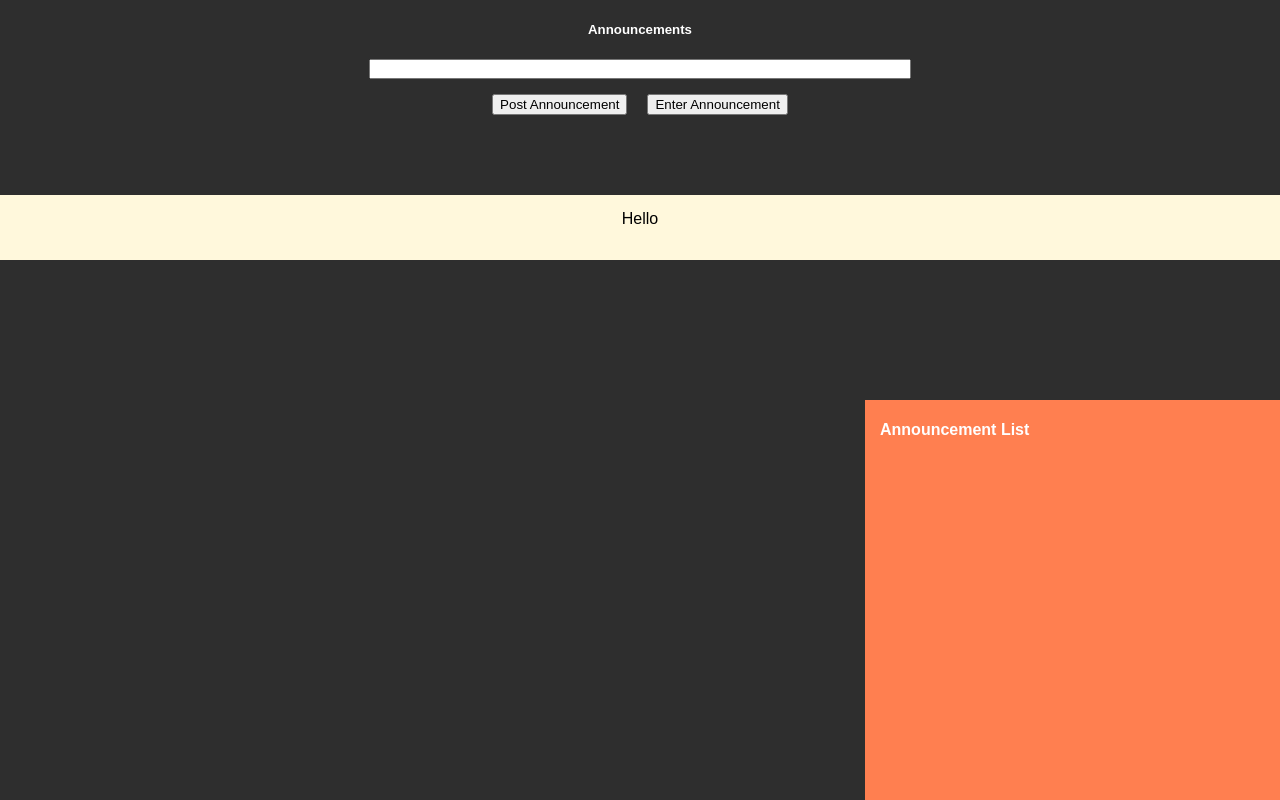
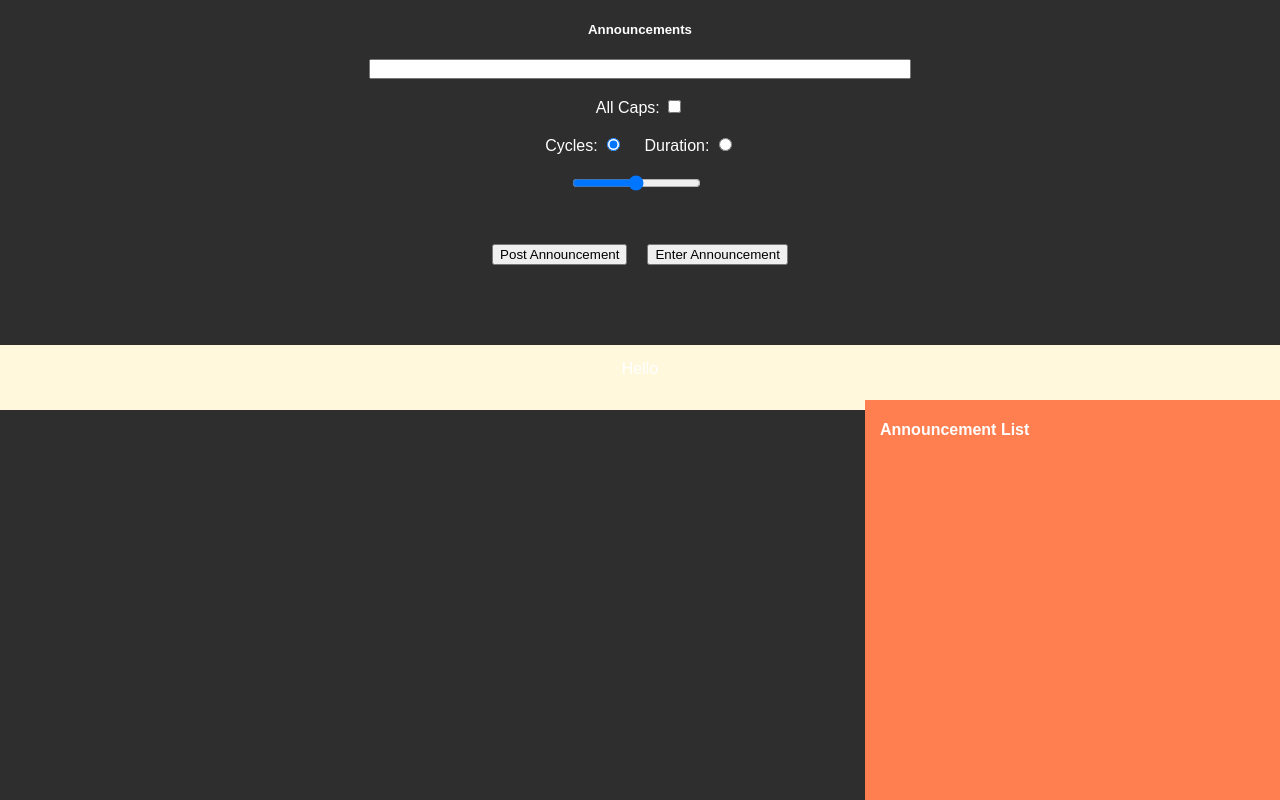
Before and after one commit to BdonGordon/Announcement-Board2.0, a React (Create React App) app in the folder announcement-board-2.0/: page / in a window 1280 px wide. Built offline with nearby package versions, Linux system fonts and the light colour scheme.

Commit message:
All Caps toggle is done. Cycles vs Duration toggle is done. Appearence/disappearance of the Minutes/Hrs/Days radio buttons based off of the Life Type is done too.

```diff
--- a/announcement-board-2.0/src/ListStyling.css
+++ b/announcement-board-2.0/src/ListStyling.css
@@ -17,3 +17,22 @@ body
     margin-bottom: 15px;
     align-content: center;
 }
+
+label {
+    color: white;
+}
+
+.custom-range {
+    margin-top: 20px;
+    margin-bottom: 20px;
+    margin-right: 10px;
+}
+
+.custom-radio {
+    margin-left: 10px;
+    margin-right: 10px;
+}
+
+.life-type-radio {
+    margin-right: 20px;
+}
--- a/announcement-board-2.0/src/components/MessageBoard/components/MessageBoard.tsx
+++ b/announcement-board-2.0/src/components/MessageBoard/components/MessageBoard.tsx
@@ -1,16 +1,102 @@
 import * as React from 'react';
 import '../../../ListStyling.css';
+import { MessageBoardProps } from '../containers/MessageBoardContainer';
+import MessageBoardContainer from '../containers/MessageBoardContainer';
 
-class MessageBoard extends React.Component {
+const initialState: MessageBoardProps.IState = {
+    isCaps: false,
+    isCycle: true
+};
+
+class MessageBoard extends React.Component<MessageBoardProps.IProps, MessageBoardProps.IState> {
+    constructor(props: MessageBoardProps.IProps) {
+        super(props);
+
+        this.state = initialState;
+        this.handleCapsToggle = this.handleCapsToggle.bind(this);
+        this.handlePost = this.handlePost.bind(this);
+        this.handleLifeTypeChange = this.handleLifeTypeChange.bind(this);
+        this.toggleLifeType = this.toggleLifeType.bind(this);
+    }
+
+    /**
+     * Simply checks if the allcaps checkbox is checked or not and sets the state
+     * @param e
+     */
+    handleCapsToggle(e: React.FormEvent<HTMLInputElement>) {
+        var checked = e.currentTarget.checked;
+
+        this.setState({
+            isCaps: checked
+        });
+    }
+
+    /**
+     * lifeType of the announcement: cycle or duration.
+     * @param e
+     */
+    handleLifeTypeChange(e: React.FormEvent<HTMLInputElement>) {
+        var isCycle: boolean;
+
+        if (e.currentTarget.value === "Cycles") {
+            isCycle = true;
+        }
+        else {
+            isCycle = false;
+        }
+
+        this.setState({
+            isCycle: isCycle
+        });
+
+        return isCycle;
+    }
+
+    toggleLifeType() {
+        var lifeType: boolean = this.state.isCycle;
+
+        return lifeType;
+    }
+
+    handlePost(e: React.FormEvent<HTMLButtonElement>) {
+        console.log(this.state.isCaps + " && " + this.state.isCycle);
+    }
+
     render() {
         return (
             <div>
                 <h5> Announcements </h5>
                 <input type="text" className="textarea-dimens"/>
                 <br />
-                <button className="submit-button"> Post Announcement</button>
-                <button className="submit-button">Enter Announcement</button>
+                <br />
 
+                {/*Option div*/}
+                <div>
+                    <label> All Caps: </label>
+                    <input type="checkbox" name="caps" onChange={this.handleCapsToggle} />
+                    <br />
+                    <br />
+                    <label> Cycles: </label>
+                    <input type="radio" name="life-type" className="life-type-radio" defaultChecked={true} value="Cycles" onChange={this.handleLifeTypeChange} />
+                    <label> Duration: </label>
+                    <input type="radio" name="life-type" value="Duration" onChange={this.handleLifeTypeChange} />
+                    <br />
+                </div>
+
+                {/*Range slider and radio buttons div*/}
+                <div>
+                    <input type="range" className="custom-range" />
+                    <input type="radio" name="duration-type" className="custom-radio" defaultChecked={true} hidden={this.toggleLifeType()} value="Minutes" />
+                    <input type="radio" name="duration-type" className="custom-radio" hidden={this.toggleLifeType()} value="Hours" />
+                    <input type="radio" name="duration-type" className="custom-radio" hidden={this.toggleLifeType()} value="Days"/>
+                </div>
+                <br />
+
+                {/*Button div*/}
+                <div>
+                    <button className="submit-button" onClick={this.handlePost}> Post Announcement</button>
+                    <button className="submit-button"> Enter Announcement</button>
+                </div>
                 <div className="announcement-strip">
                     <label> Hello </label>
                 </div>
@@ -25,4 +111,5 @@ class MessageBoard extends React.Component {
     }
 }
 
+
 export default MessageBoard;
--- a/announcement-board-2.0/src/components/MessageBoard/containers/MessageBoardContainer.tsx
+++ b/announcement-board-2.0/src/components/MessageBoard/containers/MessageBoardContainer.tsx
@@ -1,9 +1,22 @@
 import MessageBoard from '../components/MessageBoard';
+import { IAnnouncement } from '../../../models/Announcements';
 
+export namespace MessageBoardProps {
+    export interface IStateProps {
 
+    }
 
+    export interface IDispatchProps {
+    }
 
+    export interface IOwnProps { }
+    export interface IProps extends IStateProps, IDispatchProps, IOwnProps { }
 
-
+    //in this case, we will just want to define IAnnouncement variable in order to access properties of IAnnouncement
+    export interface IState {
+        isCaps: boolean;
+        isCycle: boolean; //true = Cycles, false = Duration
+    }
+}
 
 export default MessageBoard;
--- /dev/null
+++ b/announcement-board-2.0/src/models/Announcements.ts
@@ -0,0 +1,7 @@
+export interface IAnnouncement {
+    timeStamp: string;
+    message: string;
+    caps?: boolean;
+    duration?: number; //optional for now
+    cycles?: number;
+}
```
